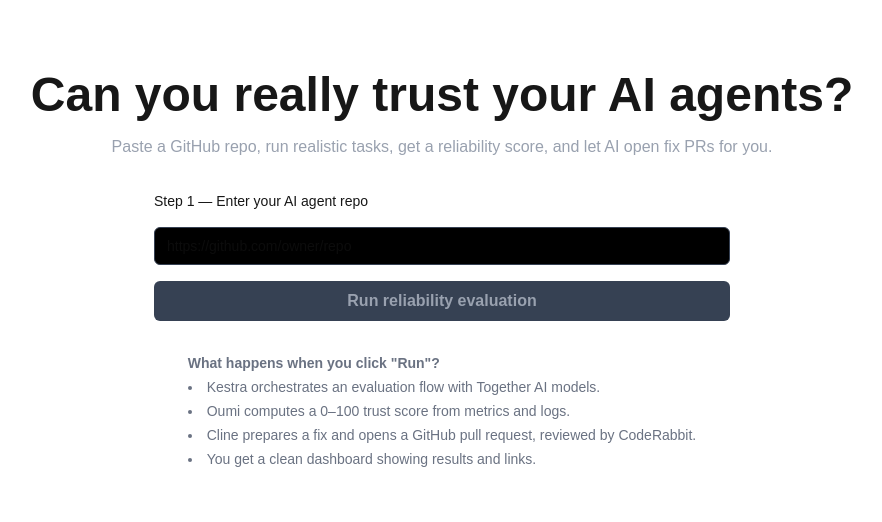
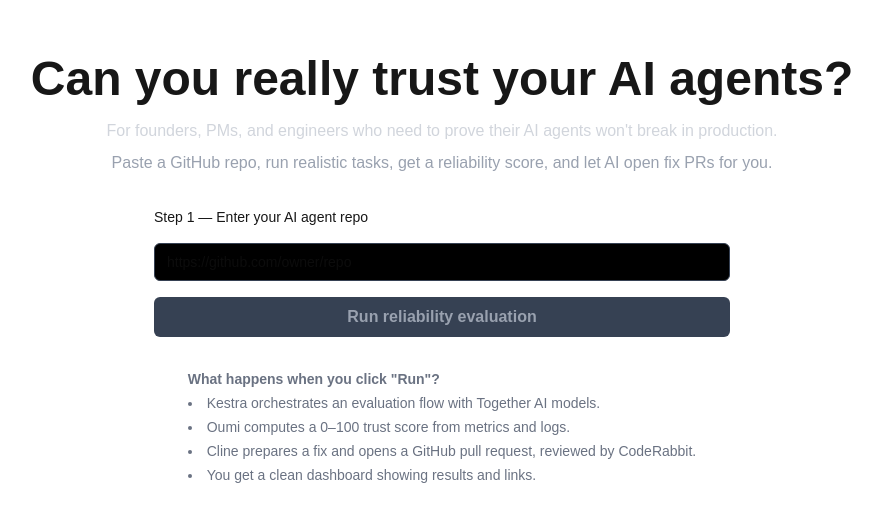
Before and after one commit to priyanshap/ai-reliability-judge, a Next.js app: page / in a window 1280 px wide. Shown: the part 130-652 px from the top of the page, without its empty margins (198-1080 px from the left). Built offline with nearby package versions, Linux system fonts and the light colour scheme.

Commit message:
Clarify audience for AI Reliability Judge

```diff
--- a/app/page.tsx
+++ b/app/page.tsx
@@ -42,6 +42,9 @@ async function handleRun() {
       <h1 className="text-3xl md:text-5xl font-bold text-center mb-4">
         Can you really trust your AI agents?
       </h1>
+      <p className="text-center text-gray-300 max-w-2xl mb-2">
+        For founders, PMs, and engineers who need to prove their AI agents won&apos;t break in production.
+       </p>
       <p className="text-center text-gray-400 max-w-2xl mb-8">
         Paste a GitHub repo, run realistic tasks, get a reliability score, and let AI open fix PRs for you.
       </p>
```
Also changed, not shown: 1 other file (tests, documents, lock files or other folders).
